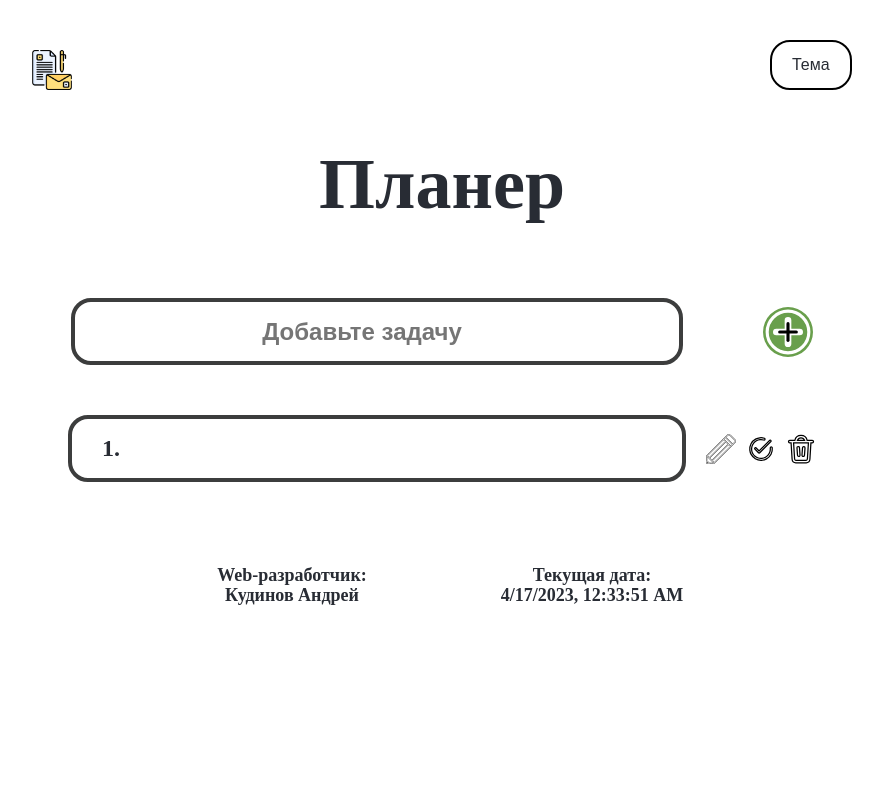
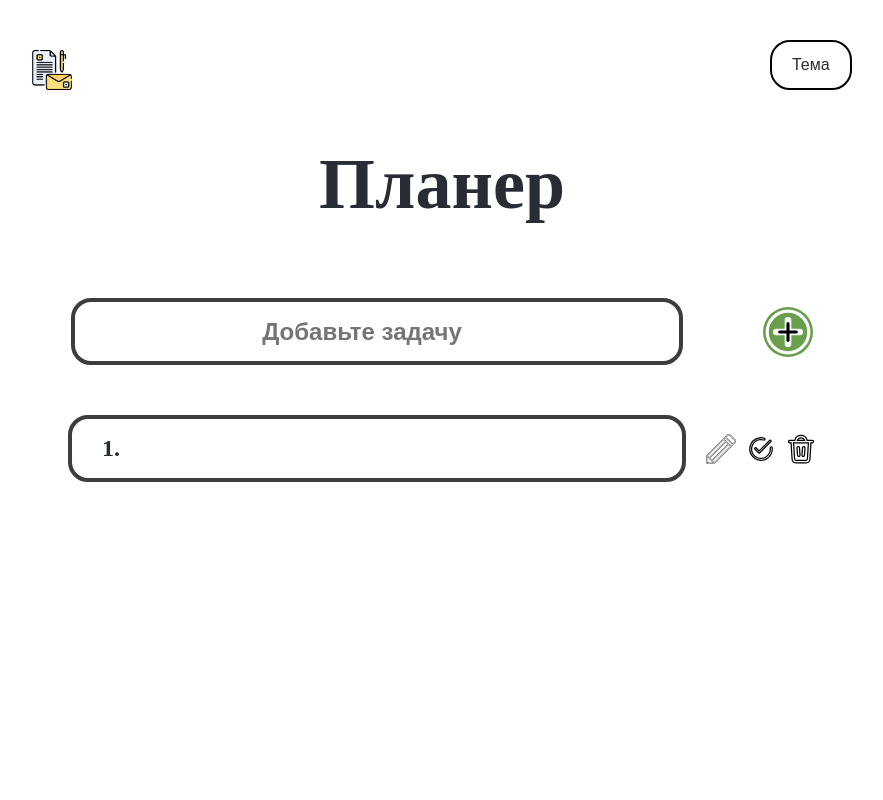
Before and after one commit to kudinov-andrej/task-list, a React (Create React App) app: page / in a window 1280 px wide. Both pictures are taken after a click on the icon 986 px from the left and 331 px from the top of the page. Shown: the top 800 px of the page, without its empty margins (198-1081 px from the left). Built offline with nearby package versions, Linux system fonts and the light colour scheme.

Commit message:
внес небольшие правки

```diff
--- a/src/App.jsx
+++ b/src/App.jsx
@@ -8,7 +8,7 @@ function App() {
 
   return (
     <ThemeProvider>
-     <Page />
+      <Page />
     </ThemeProvider>
   );
 }
--- a/src/NoneTask.css
+++ b/src/NoneTask.css
@@ -4,6 +4,7 @@
     font-weight: 700;
     font-size: 42px;
     line-height: 42px;
+    min-height: 700px;
 
 }
 
--- a/src/Page.css
+++ b/src/Page.css
@@ -4,7 +4,7 @@
   display: flex;
   flex-direction: column;
   align-items: center;
-  justify-content: center;
+  justify-content: space-around;
   align-self: center;
   font-family: 'Montserrat';
   font-style: normal;
@@ -14,7 +14,7 @@
 }
 
 @media screen and (max-width: 920px) {
-  .Page{
+  .Page {
     margin: 0;
     margin-left: 30px;
   }
@@ -25,5 +25,5 @@
     margin-right: 15px;
     margin-left: 15px;
 
+  }
 }
-}
--- a/src/Page.jsx
+++ b/src/Page.jsx
@@ -12,11 +12,15 @@ import ThemeContext from './context/TeameContext.js';
 
 function Page() {
   const storedPosts = JSON.parse(localStorage.getItem("posts"));
+
   const [posts, setPosts] = useState(storedPosts)
+
+
+  // создание задачи
 
   const createPost = (newPost) => {
     if (posts) {
-      setPosts([newPost, ...posts])
+      setPosts([...posts, newPost])
     } else {
       setPosts([newPost])
     }
@@ -55,14 +59,8 @@ function Page() {
       localStorage.setItem("finishPosts", JSON.stringify(finishPosts));
     }
   }, [finishPosts]);
-  /*
-    function removeLocal() {
-      localStorage.removeItem("finishPosts");
-      localStorage.removeItem("posts");
-    }
 
-    //removeLocal();
-  */
+
   useEffect(() => {
     const storedFinishPosts = JSON.parse(localStorage.getItem("finishPosts"));
     setFinishPosts(storedFinishPosts)
--- a/src/TaskList.css
+++ b/src/TaskList.css
@@ -2,8 +2,8 @@
   display: flex;
   flex-direction: column;
   align-items: center;
-    justify-content: center;
-    min-height: 100%;
+  justify-content: flex-start;
+  min-height: 700px;
   margin-bottom: 50px;
   margin-left: 30px;
   margin-right: 30px;
```
Also changed, not shown: src/Logo.jsx (+4 -5 lines). Lines whose indentation alone changed are shown as unchanged.
